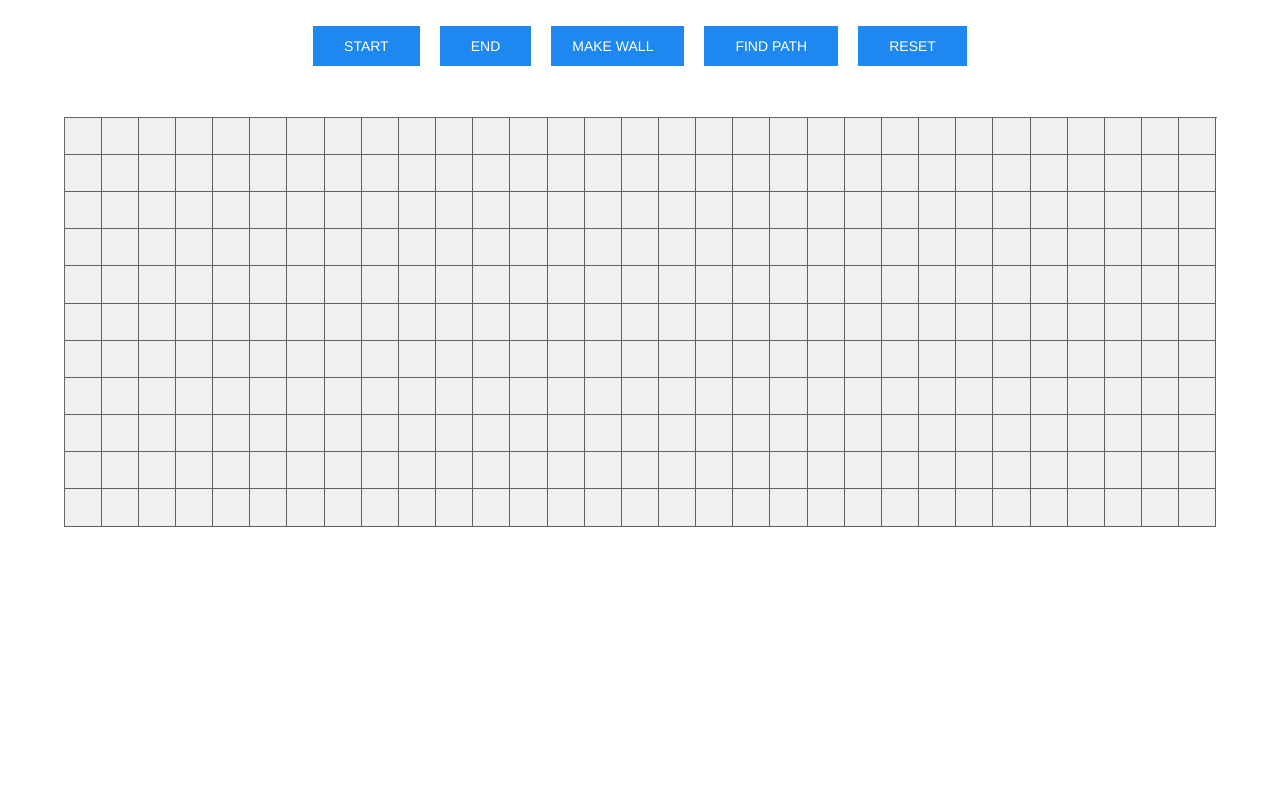
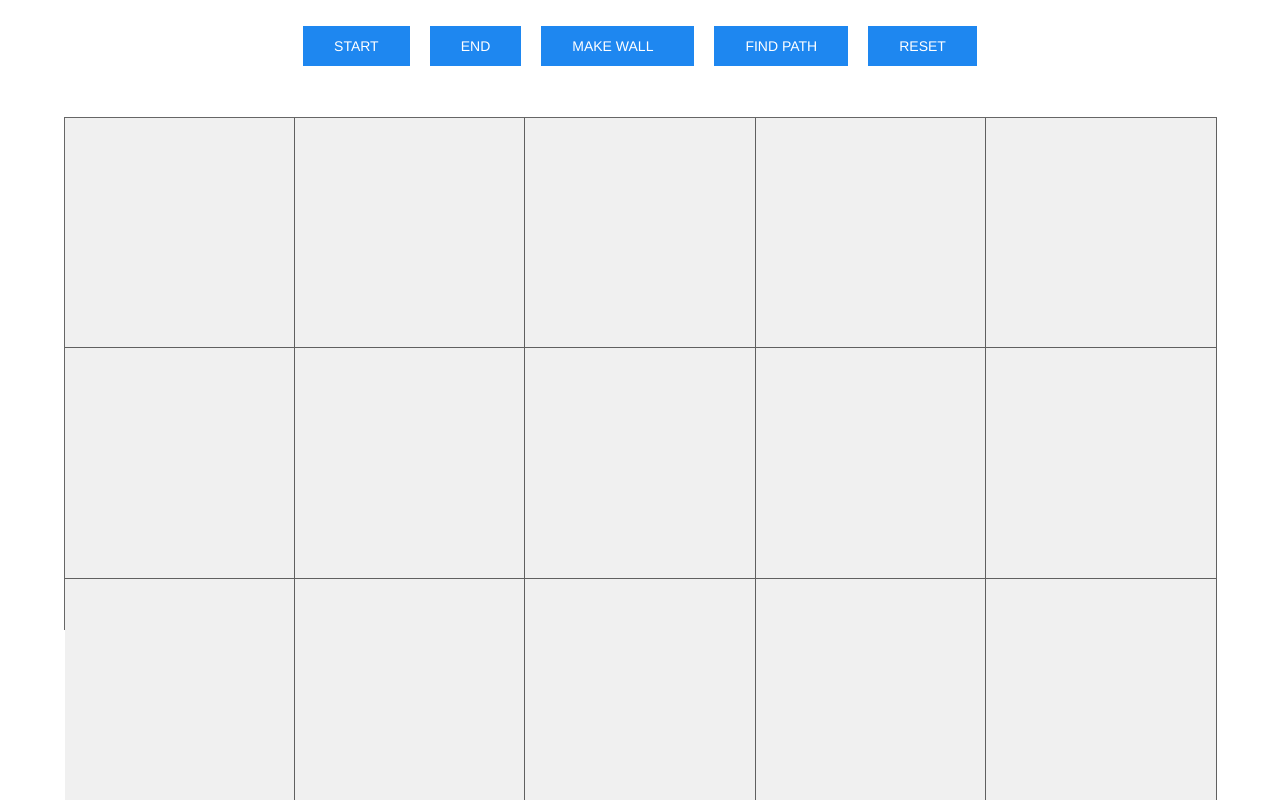
Before and after one commit to ratneshjain40/astar-pathfinding-algorithm-vue, a Vue app: page / in a window 1280 px wide. Shown: the top 800 px of the page. Built offline with nearby package versions, Linux system fonts and the light colour scheme.

Commit message:
UI Node System- No Algorithm Yet

```diff
--- a/public/index.html
+++ b/public/index.html
@@ -5,6 +5,7 @@
     <meta http-equiv="X-UA-Compatible" content="IE=edge">
     <meta name="viewport" content="width=device-width,initial-scale=1.0">
     <title><%= htmlWebpackPlugin.options.title %></title>
+    <link rel="stylesheet" href="./style.css" />
     <link rel="stylesheet" href="https://cdn.jsdelivr.net/npm/uikit@3.4.6/dist/css/uikit.min.css" />
 
   </head>
--- /dev/null
+++ b/public/style.css
@@ -0,0 +1,86 @@
+/*Menu Buttons*/
+.menu-buttons {
+    display: -webkit-box;
+    display: -ms-flexbox;
+    display: flex;
+    margin-top: 2%;
+    -webkit-box-pack: center;
+    -ms-flex-pack: center;
+    justify-content: center;
+  }
+
+  .menu-buttons .single-btn {
+    margin: 0 10px 0;
+  }
+
+  .make-wall-btn {
+    padding-left: 20px;
+    padding-right: 20px;
+  }
+
+  .make-wall-btn #wall-icon {
+    margin-left: 10px;
+  }
+
+/*Grid Style*/
+.main-block {
+    display: block;
+    width: 95%;
+    margin: 4% auto 0;
+  }
+
+  .grid {
+    margin: 0px auto;
+    border-top: 1px solid rgba(0, 0, 0, 0.6);
+    border-left: 1px solid rgba(0, 0, 0, 0.6);
+    width: 90vw;
+    height: auto;
+    max-height: 40vw;
+    font-size: 1rem;
+  }
+
+  .row {
+    display: -webkit-box;
+    display: -ms-flexbox;
+    display: flex;
+  }
+
+  .box {
+    background: rgba(110, 110, 110, 0.1);
+    border-bottom: 1px solid rgba(0, 0, 0, 0.6);
+    border-right: 1px solid rgba(0, 0, 0, 0.6);
+    color: black;
+    font-weight: bold;
+    -webkit-box-flex: 1;
+        -ms-flex: 1 0 auto;
+            flex: 1 0 auto;
+    position: relative;
+  }
+
+  .box:after {
+    content: "";
+    float: left;
+    display: block;
+    padding-top: 100%;
+  }
+
+  .box:hover {
+    background: rgba(110, 110, 110, 0.3);
+  }
+
+  .box .inner {
+    position: absolute;
+    left: 0;
+    right: 0;
+    bottom: 0;
+    top: 0;
+    display: -webkit-box;
+    display: -ms-flexbox;
+    display: flex;
+    -webkit-box-align: center;
+        -ms-flex-align: center;
+            align-items: center;
+    -webkit-box-pack: center;
+        -ms-flex-pack: center;
+            justify-content: center;
+  }
--- a/src/App.vue
+++ b/src/App.vue
@@ -1,18 +1,18 @@
 <template>
   <div id="my-app">
     <Buttons></Buttons>
-    <Grid :Rows = "11" :Cols = "31"></Grid>
+    <VizualizeGrid :Rows = "5" :Cols = "5"></VizualizeGrid>
   </div>
 </template>
 
 <script>
 import Buttons from './components/Buttons'
-import Grid from './components/Grid'
+import VizualizeGrid from './components/VizualizeGrid'
 
 export default {
   components:{
     'Buttons' : Buttons,
-    'Grid'    : Grid
+    'VizualizeGrid'    : VizualizeGrid
   },
   data(){
     return {
--- a/src/components/Buttons.vue
+++ b/src/components/Buttons.vue
@@ -57,28 +57,3 @@ export default {
   }
 };
 </script>
-
-<style>
-.menu-buttons {
-  display: -webkit-box;
-  display: -ms-flexbox;
-  display: flex;
-  margin-top: 2%;
-  -webkit-box-pack: center;
-  -ms-flex-pack: center;
-  justify-content: center;
-}
-
-.menu-buttons .single-btn {
-  margin: 0 10px 0;
-}
-
-.make-wall-btn {
-  padding-left: 20px;
-  padding-right: 20px;
-}
-
-.make-wall-btn #wall-icon {
-  margin-left: 10px;
-}
-</style>
--- a/src/components/Grid.vue
+++ /dev/null
@@ -1,148 +0,0 @@
-<template>
-  <div class="main-block">
-    <div class="grid" >
-      <div class="row" v-for="row in Rows" :key="row" >
-        <div class='box' v-for="col in Cols" :key="col"><div class='inner' :id="SetId(row,col)" v-on:click = "ToggleClick"></div></div>
-      </div>
-    </div>
-  </div>
-</template>
-
-<script>
-import { ButtonBus } from "../main";
-
-export default {
-  props: {
-    Rows          : Number,
-    Cols          : Number,
-  },
-  data(){
-    return {
-      ButtonBusData:{},
-      DivStates:{
-        Start : undefined,
-        End : undefined
-      }
-    }
-  },
-  methods:{
-
-    SetId:function(row,col){
-      return row-1+'-'+Number(Number(col)-1);
-    },
-
-    ToggleClick:function(event){
-      if(this.ButtonBusData.isStartBtn){
-        console.log("Start",event.target.id);
-        this.ToggleStartClass(event);
-
-      }
-      else if(this.ButtonBusData.isEndBtn){
-        console.log("End",event.target.id);
-        this.ToggleEndClass(event);
-      }
-    },
-
-    ToggleStartClass:function(event){
-      let previous = this.DivStates.Start;
-      if(!(typeof (previous) == 'undefined')){
-          previous.target.classList.toggle('Start');
-        }
-        this.DivStates.Start = event
-        event.target.classList.toggle('Start');
-    },
-
-    ToggleEndClass:function(event){
-      let previous = this.DivStates.End;
-      if(!(typeof (previous) == 'undefined')){
-          previous.target.classList.toggle('End');
-        }
-        this.DivStates.End = event
-        event.target.classList.toggle('End');
-    }
-
-
-  },
-  created(){
-    ButtonBus.$on('ChangedButtonStatus',(data)=>{
-      this.ButtonBusData = data;
-    })
-  }
-}
-</script>
-
-<style>
-.main-block {
-  display: block;
-  width: 95%;
-  margin: 4% auto 0;
-}
-
-.grid {
-  margin: 0px auto;
-  border-top: 1px solid rgba(0, 0, 0, 0.6);
-  border-left: 1px solid rgba(0, 0, 0, 0.6);
-  width: 90vw;
-  height: auto;
-  max-height: 40vw;
-  font-size: 1rem;
-}
-
-.row {
-  display: -webkit-box;
-  display: -ms-flexbox;
-  display: flex;
-}
-
-.box {
-  background: rgba(110, 110, 110, 0.1);
-  border-bottom: 1px solid rgba(0, 0, 0, 0.6);
-  border-right: 1px solid rgba(0, 0, 0, 0.6);
-  color: black;
-  font-weight: bold;
-  -webkit-box-flex: 1;
-      -ms-flex: 1 0 auto;
-          flex: 1 0 auto;
-  position: relative;
-}
-
-.box:after {
-  content: "";
-  float: left;
-  display: block;
-  padding-top: 100%;
-}
-
-.box:hover {
-  background: rgba(110, 110, 110, 0.3);
-}
-
-.box .inner {
-  position: absolute;
-  left: 0;
-  right: 0;
-  bottom: 0;
-  top: 0;
-  display: -webkit-box;
-  display: -ms-flexbox;
-  display: flex;
-  -webkit-box-align: center;
-      -ms-flex-align: center;
-          align-items: center;
-  -webkit-box-pack: center;
-      -ms-flex-pack: center;
-          justify-content: center;
-}
-
-.Empty {
-  background: rgb(255, 255, 255);
-}
-
-.Start {
-  background: rgb(82, 73, 68);
-}
-
-.End {
-  background: rgb(221, 169, 142);
-}
-</style>
--- /dev/null
+++ b/src/components/VizualizeGrid.vue
@@ -0,0 +1,70 @@
+<template>
+  <div class="main-block">
+    <div class="grid">
+      <div class="row" v-for="row in Rows" :key="row">
+        <div class="box" v-for="col in Cols" :key="col">
+          <Node :row="row" :col="col" :NodeData="GetNodeData(row,col)"></Node>
+        </div>
+      </div>
+    </div>
+  </div>
+</template>
+
+<script>
+import { ButtonBus } from "../main";
+import Node from "./VizualizeNode";
+
+export default {
+  props: {
+    Rows: Number,
+    Cols: Number
+  },
+  components: {
+    Node: Node
+  },
+  data() {
+    return {
+      ButtonBusData: {},
+      NodeData:{},
+    };
+  },
+  methods: {
+
+    SetNodeData: function(row, col) {
+      console.log("This is setter",row,col)
+    },
+
+    GetNodeData: function(row, col) {
+      return this.NodeData[row-1][col-1]
+    }
+  },
+  created() {
+    ButtonBus.$on("ChangedButtonStatus", data => {
+      this.ButtonBusData = data;
+    });
+
+    class VizualizeNode {
+      constructor(i, j) {
+        this.ID = ''+i+'-'+j
+        this.isStart = false;
+        this.isEnd = false;
+        this.isWall = false;
+      }
+    }
+    let NodeDataTemp = [];
+    for (let i = 0; i < this.Rows; i++) {
+      NodeDataTemp.push([]);
+    }
+    for (let i = 0; i < this.Rows; i++) {
+      for (let j = 0; j < this.Cols; j++) {
+        NodeDataTemp[i][j] = new VizualizeNode(i, j);
+      }
+    }
+    this.NodeData = NodeDataTemp;
+  }
+};
+</script>
+
+<style>
+
+</style>
--- /dev/null
+++ b/src/components/VizualizeNode.vue
@@ -0,0 +1,39 @@
+<template>
+  <div class="inner" :id="SetId(row,col)" v-on:click="ToggleClick"></div>
+</template>
+
+<script>
+export default {
+  props: {
+    row: Number,
+    col: Number,
+    NodeData: Object
+  },
+  data() {
+    return {};
+  },
+  methods: {
+    SetId: function(row, col) {
+      return row - 1 + "-" + Number(Number(col) - 1);
+    },
+
+    ToggleClick: function(event) {
+      console.log("Click is on Node"+event.target.id)
+    },
+  }
+};
+</script>
+
+<style>
+.Empty {
+  background: rgb(255, 255, 255);
+}
+
+.Start {
+  background: rgb(82, 73, 68);
+}
+
+.End {
+  background: rgb(221, 169, 142);
+}
+</style>
```
